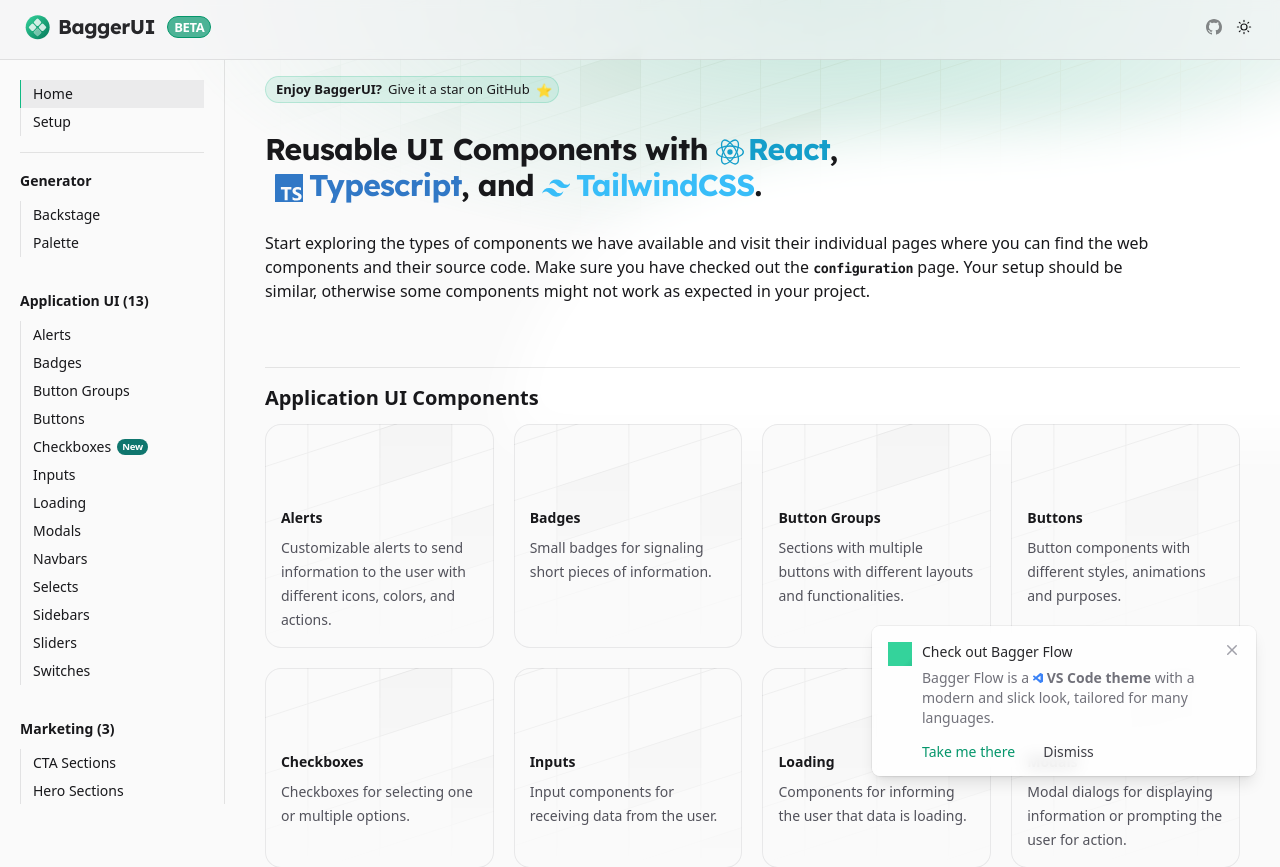
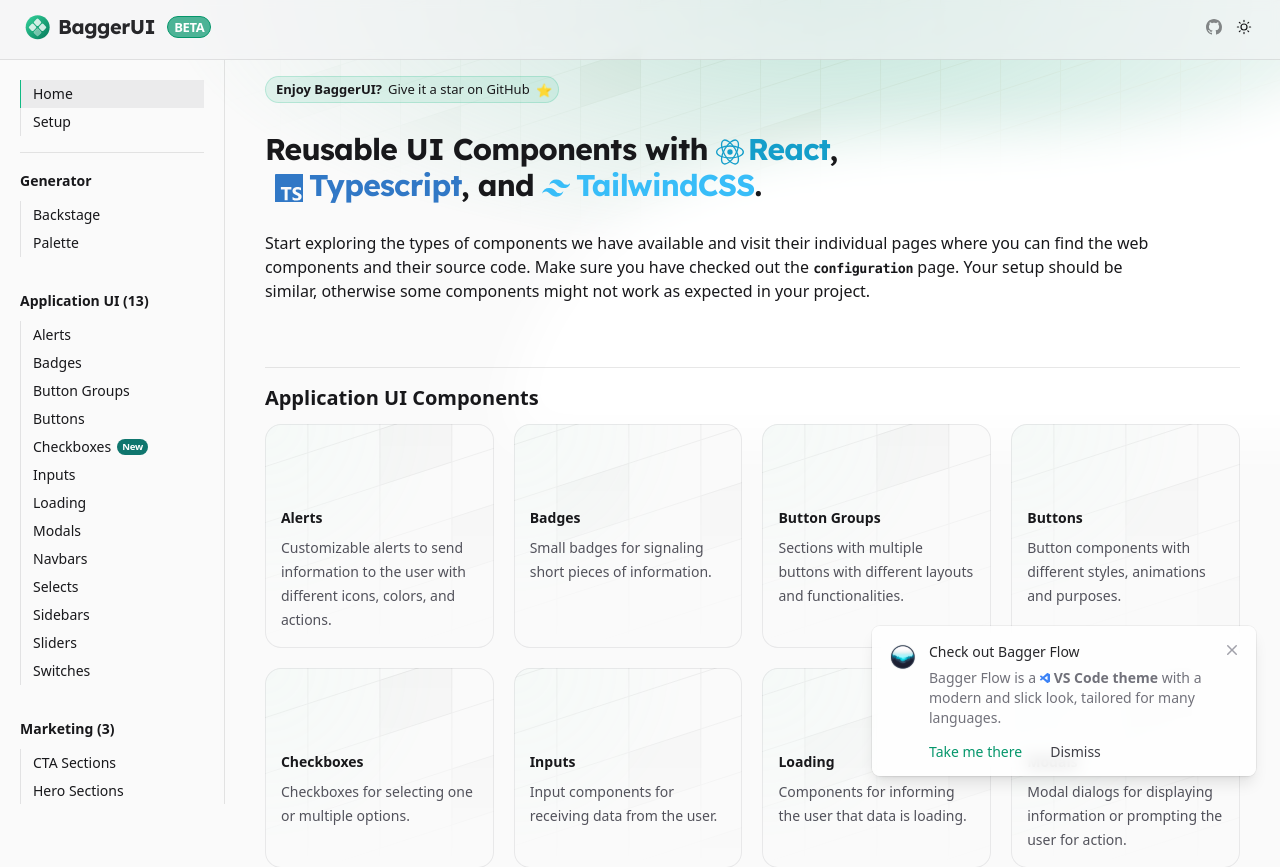
Before and after one commit to kiko-g/bagger-ui, a Next.js app: page / in a window 1280 px wide. Shown: the top 867 px of the page. Built offline with nearby package versions, Linux system fonts and the light colour scheme.

Commit message:
fix bagger flow icon

```diff
--- a/src/components/SectionCard.tsx
+++ b/src/components/SectionCard.tsx
@@ -59,7 +59,7 @@
         />
       </div>
       <motion.div
-        className="absolute inset-0 rounded-2xl bg-gradient-to-r from-[#8dfdff] to-[#6c7dff] opacity-0 transition duration-300 group-hover:opacity-20 dark:from-[#36b2b4]/0 dark:to-[#a375ff]/0"
+        className="absolute inset-0 rounded-2xl bg-gradient-to-br from-primary-200 to-primary-300 opacity-5 transition-all duration-300 group-hover:from-[#8dfdff] group-hover:to-[#6c7dff] group-hover:opacity-20 dark:group-hover:from-[#b1f1f2]/50 dark:group-hover:to-[#c4a7ff]/50 dark:group-hover:opacity-20"
         style={style}
       />
       <motion.div
--- a/src/components/layout/support/ThemeSupportNotification.tsx
+++ b/src/components/layout/support/ThemeSupportNotification.tsx
@@ -7,6 +7,7 @@
 import { usePathname } from 'next/navigation'
 import { BaggerFlowIcon } from '@/components/icons/BaggerFlowIcon'
 import { VSCodeIcon } from '@/components/icons/VSCodeIcon'
+import Image from 'next/image'
 
 export function ThemeSupportNotification() {
   const pathname = usePathname()
@@ -61,7 +62,13 @@
               <div className="p-3">
                 <div className="flex items-start">
                   <div className="ml-1 mt-1 flex-shrink-0">
-                    <BaggerFlowIcon className="h-6 w-6" />
+                    <Image
+                      src="/bagger-flow.svg"
+                      alt="Bagger Flow"
+                      width={32}
+                      height={32}
+                      className="-ml-[1px] -mt-[1px]"
+                    />
                   </div>
                   <div className="ml-2.5 w-0 flex-1 pt-0.5">
                     <p className="text-sm font-medium text-zinc-800 dark:text-white">Check out Bagger Flow</p>
@@ -69,7 +76,6 @@
                       Bagger Flow is a{' '}
                       <a
                         href="vscode:extension/kikogoncalves.bagger-flow"
-                        target="_blank"
                         className="inline-flex items-center gap-1 font-semibold hover:underline"
                       >
                         <VSCodeIcon className="size-2.5 fill-blue-500" />
```
